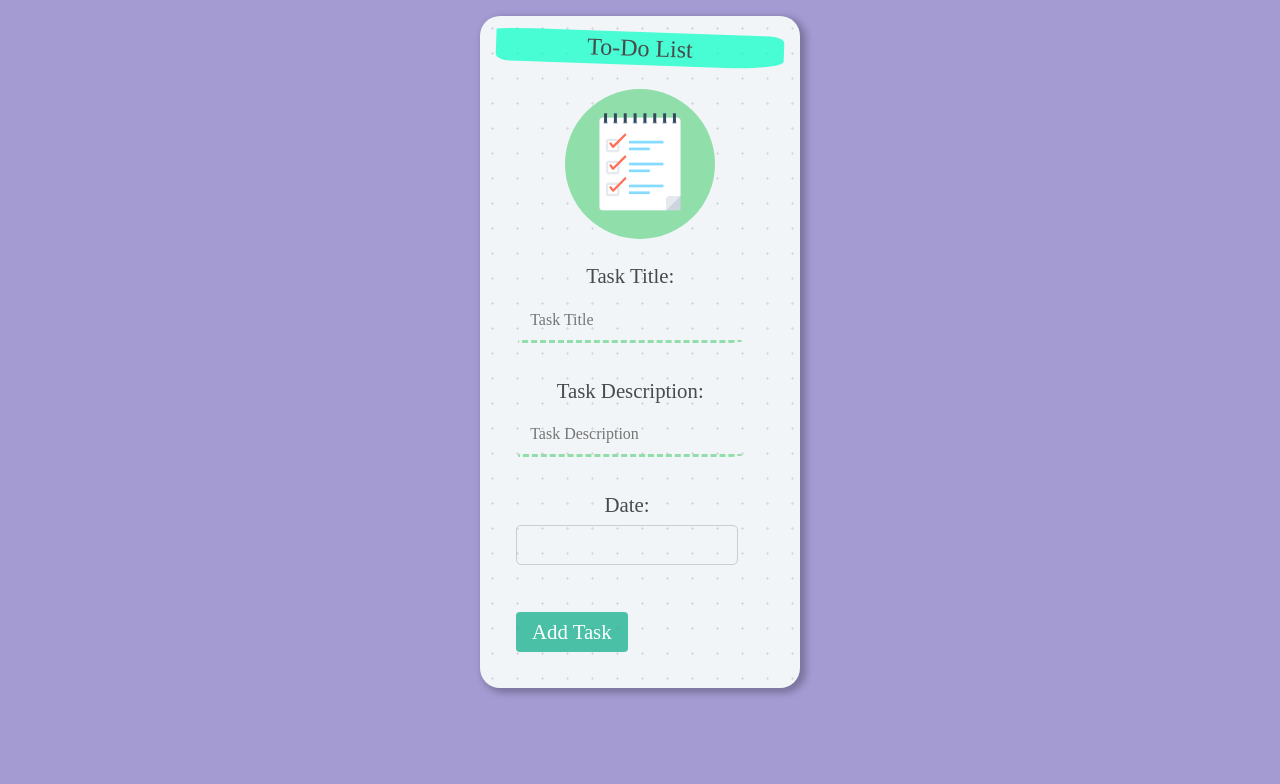
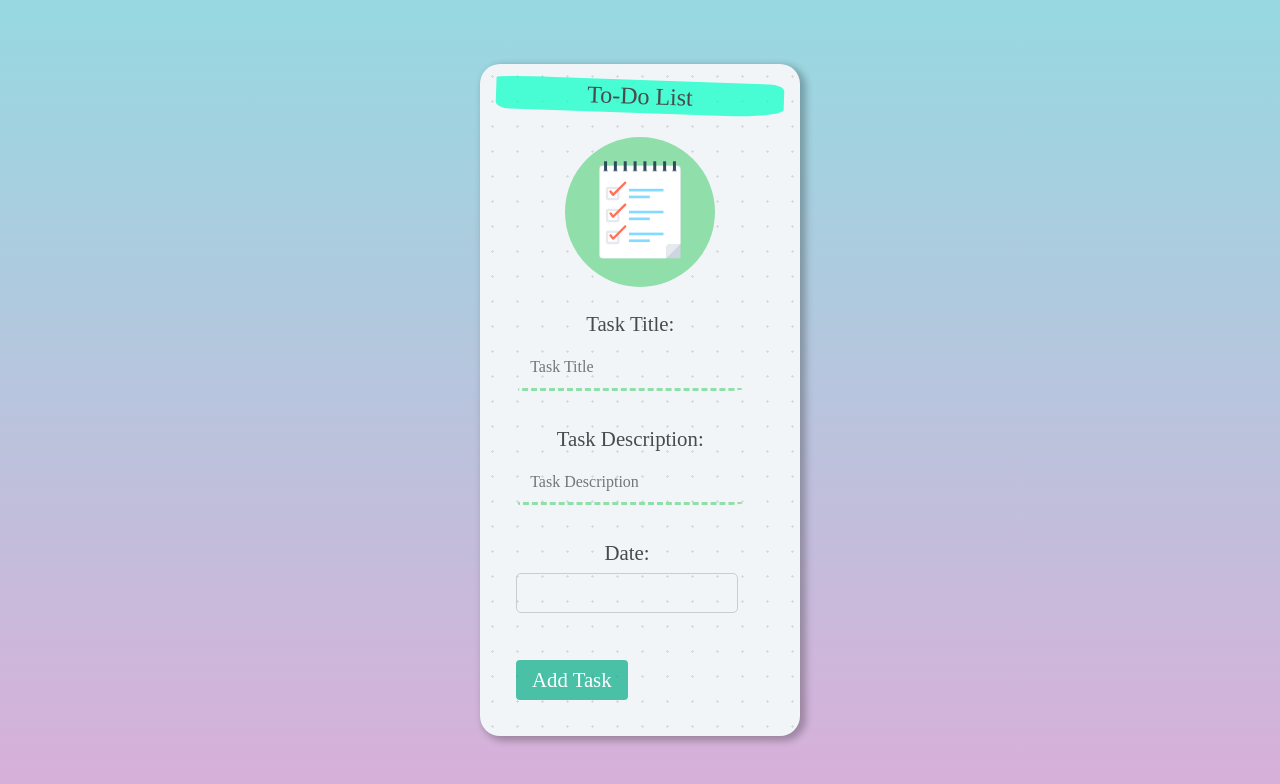
Before and after one commit to esrabrown/to-do-frontend, a React (Create React App) app: page / in a window 1280 px wide. Shown: the top 784 px of the page. Built offline with nearby package versions, Linux system fonts and the light colour scheme; no server answers.

Commit message:
changed color

```diff
--- a/src/App.css
+++ b/src/App.css
@@ -6,8 +6,9 @@
 }
 
 body {
-  background-color: #a39bd2;
-  min-height: 80vh;
+  /* background-color: #a39bd2; */
+  background-image: linear-gradient(0deg, #D9AFD9 0%, #97D9E1 100%);
+  min-height: 100vh;
   padding: 1rem;
   box-sizing: border-box;
   display: flex;
@@ -150,10 +151,21 @@ body {
   }
 
   .task-box {
+    /* flex-direction: column;
+    border: 1px solid #ccc;
+    margin-bottom: 12px;
+    padding: 10px; */
+    background: white;
     flex-direction: column;
     border: 1px solid #ccc;
-    margin-bottom: 12px;
-    padding: 10px;
+    display: flex;
+    flex-flow: column nowrap;
+    align-items: center;
+    justify-content: center;
+    width: 50%;
+    min-width: 420px;
+    padding: 0;
+    border-bottom: 1px solid #97D9E1;
   }
 
   .task-title {
```
